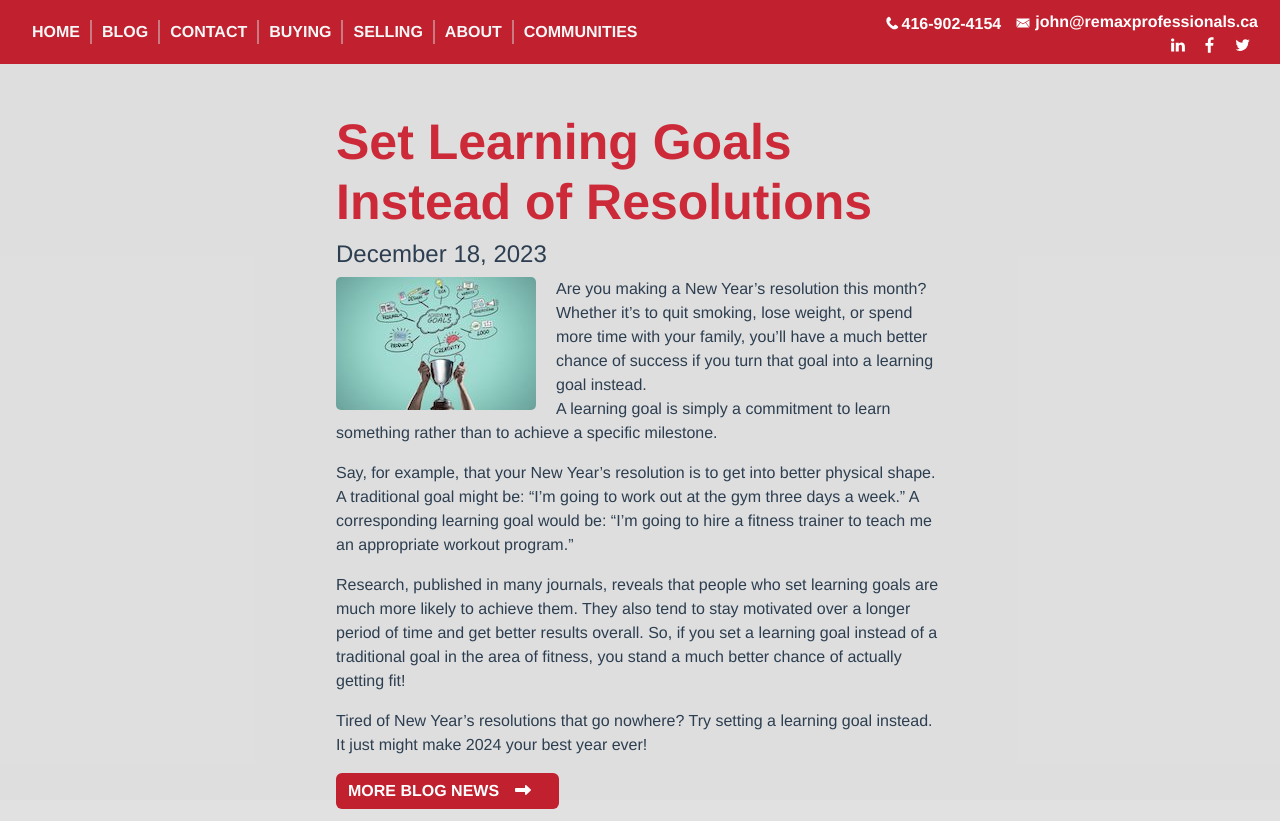
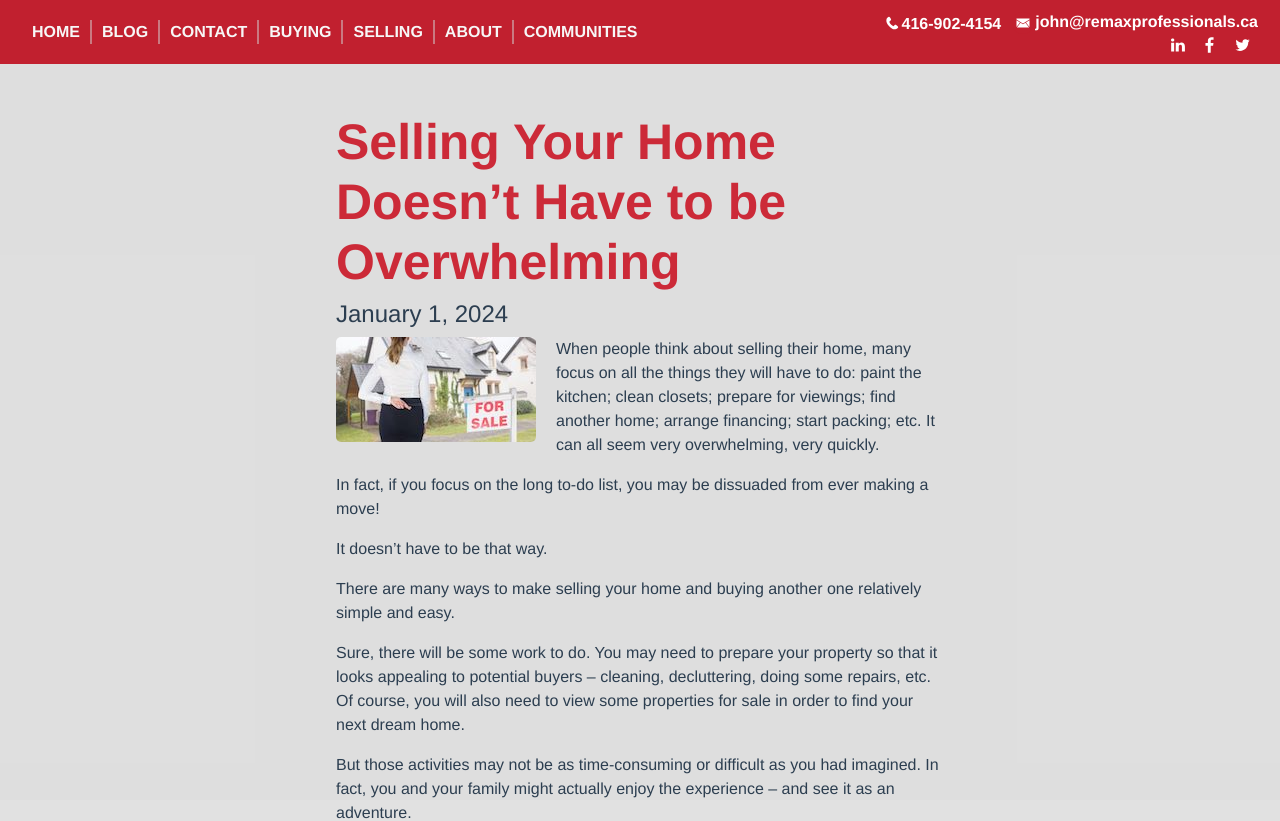
Before and after one commit to Sanparty/jmanucdoc-vue, a Vue app: page /blogposts/1 in a window 1280 px wide. Shown: the top 821 px of the page. Built offline with nearby package versions, Linux system fonts and the light colour scheme.

Commit message:
added blog 41

```diff
--- a/src/js/components/data/blogposts.ts
+++ b/src/js/components/data/blogposts.ts
@@ -737,7 +737,23 @@ const blogpost40: Blogpost = {
     image: "blog40.jpeg",
     imageAlt: "Setting Learning Goals"
 }
-const blogpostArray = [blogpost1, blogpost2, blogpost3, blogpost4, blogpost5, blogpost6, blogpost7, blogpost8, blogpost9, blogpost10, blogpost11, blogpost12, blogpost13, blogpost14, blogpost15, blogpost16, blogpost17, blogpost18, blogpost19, blogpost20, blogpost21, blogpost22, blogpost23, blogpost24, blogpost25, blogpost26, blogpost27, blogpost28, blogpost29, blogpost30, blogpost31, blogpost32, blogpost33, blogpost34, blogpost35, blogpost36, blogpost37, blogpost38, blogpost39, blogpost40];
+const blogpost41: Blogpost = {
+    id: "blog41",
+    blogName: "Selling Your Home Doesn’t Have to be Overwhelming",
+    author: "John Manucdoc",
+    date: "January 1, 2024",
+    paragraph1: "When people think about selling their home, many focus on all the things they will have to do: paint the kitchen; clean closets; prepare for viewings; find another home; arrange financing; start packing; etc. It can all seem very overwhelming, very quickly.",
+    content: `<p>When people think about selling their home, many focus on all the things they will have to do: paint the kitchen; clean closets; prepare for viewings; find another home; arrange financing; start packing; etc. It can all seem very overwhelming, very quickly.</p>
+    <p>In fact, if you focus on the long to-do list, you may be dissuaded from ever making a move!</p>
+    <p>It doesn’t have to be that way.</p>
+    <p>There are many ways to make selling your home and buying another one relatively simple and easy.</p>
+    <p>Sure, there will be some work to do. You may need to prepare your property so that it looks appealing to potential buyers &#8211; cleaning, decluttering, doing some repairs, etc. Of course, you will also need to view some properties for sale in order to find your next dream home.</p>
+    <p>But those activities may not be as time-consuming or difficult as you had imagined. In fact, you and your family might actually enjoy the experience &#8211; and see it as an adventure.</p>`,
+    link: "blogpost41   .html",
+    image: "blog41.jpeg",
+    imageAlt: "Real Estate Agent Crossing Fingers"
+}
+const blogpostArray = [blogpost1, blogpost2, blogpost3, blogpost4, blogpost5, blogpost6, blogpost7, blogpost8, blogpost9, blogpost10, blogpost11, blogpost12, blogpost13, blogpost14, blogpost15, blogpost16, blogpost17, blogpost18, blogpost19, blogpost20, blogpost21, blogpost22, blogpost23, blogpost24, blogpost25, blogpost26, blogpost27, blogpost28, blogpost29, blogpost30, blogpost31, blogpost32, blogpost33, blogpost34, blogpost35, blogpost36, blogpost37, blogpost38, blogpost39, blogpost40, blogpost41];
 
 export default blogpostArray
 
```
Also changed, not shown: src/assets/images/blog/blog41.jpeg (added).
